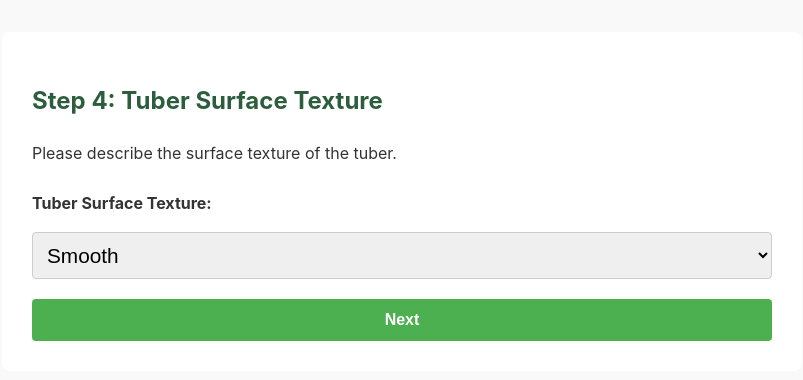
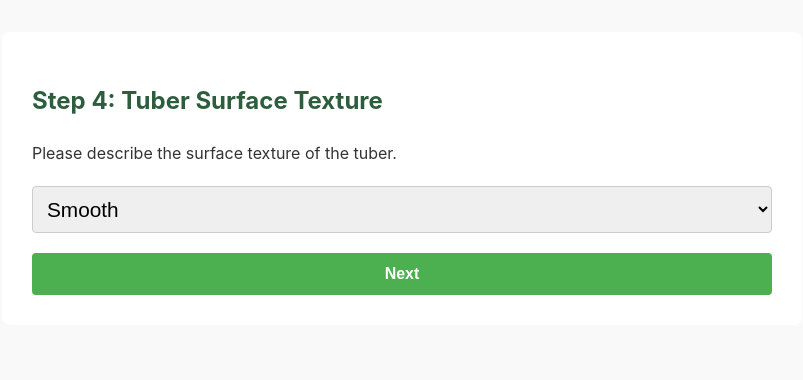
Before and after one commit to koolzeez/dss, a Flask app: page /step3_texture in a window 1280 px wide. Shown: the part 131-511 px from the top of the page, without its empty margins (238-1041 px from the left). Run offline with Flask 3, Linux system fonts and the light colour scheme; the visitor is signed in with stand-in values (Sample User, id 1).

Commit message:
Update step3_texture.html

```diff
--- a/templates/step3_texture.html
+++ b/templates/step3_texture.html
@@ -7,7 +7,7 @@
    <h2>Step 4: Tuber Surface Texture</h2>
   <p>Please describe the surface texture of the tuber.</p>
   <form method="post">
-    <label for="tuber_texture">Tuber Surface Texture:</label>
+<!--     <label for="tuber_texture">Tuber Surface Texture:</label> -->
     <select name="tuber_texture" id="tuber_texture" required>
       <option value="smooth">Smooth</option>
       <option value="cracked">Dry, Brittle or Cracked</option>
```
